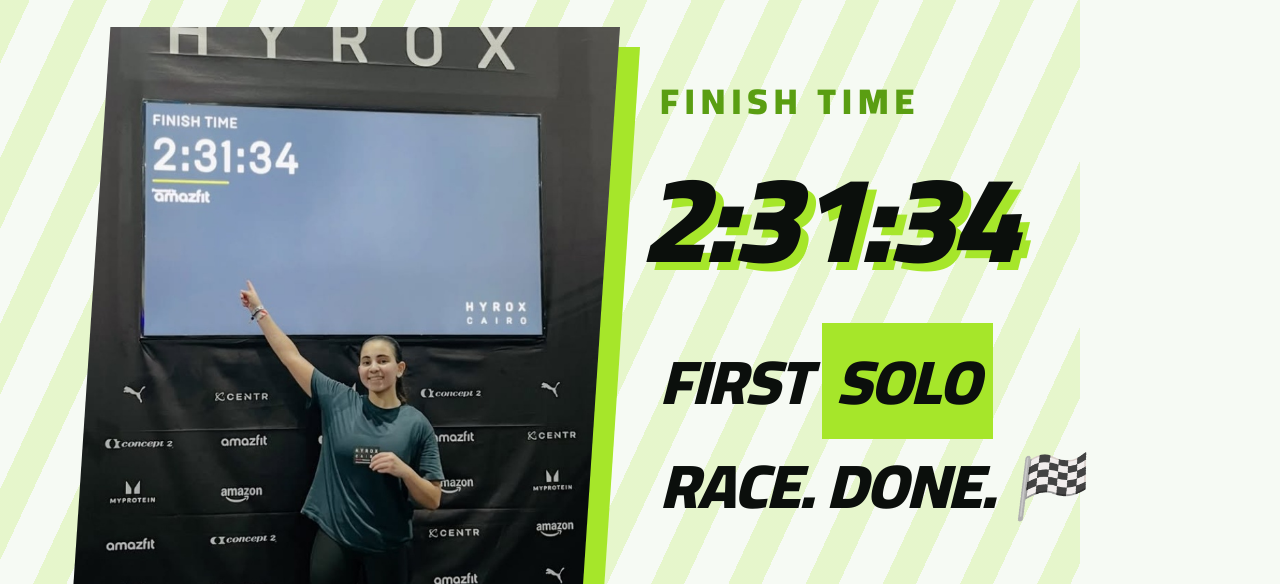
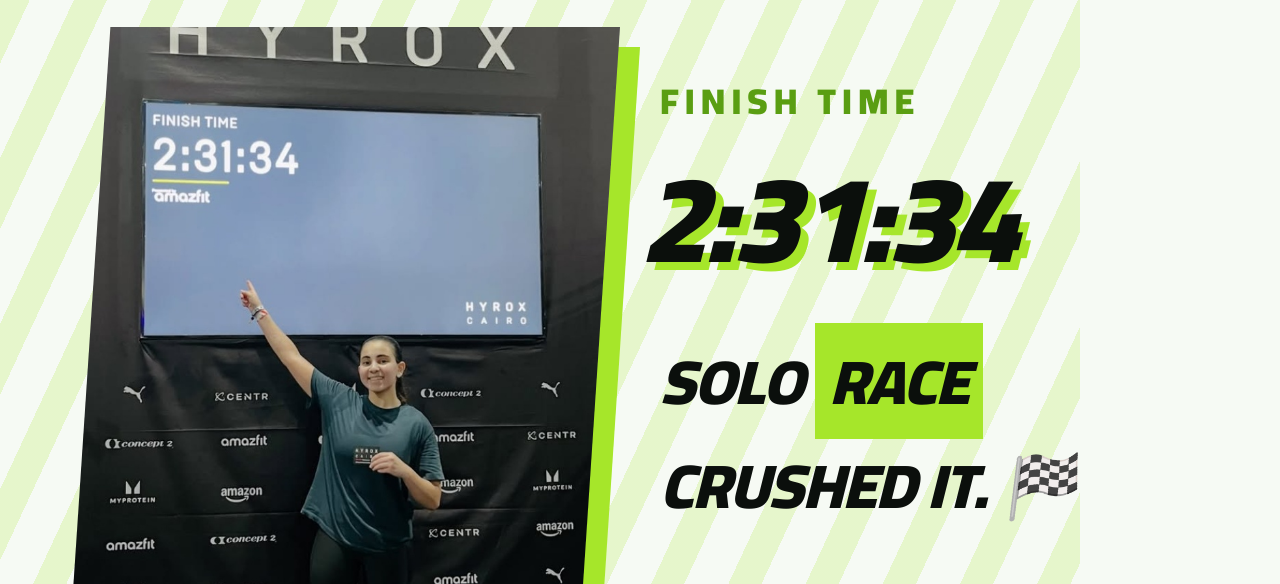
Before and after one commit to kamalessam64-cpu/cload-connection, a plain HTML site: page athletes/hla-moataz/post.html in a window 1280 px wide. Shown: the part 173-757 px from the top of the page. Drawn offline with Linux system fonts and the light colour scheme.

Commit message:
Hla Moataz post: drop 'first race' wording
Co-Authored-By: Claude Opus 5.5 <noreply@anthropic.com>
Claude-Session: https://claude.ai/code/session_01S3ChKFh5yz7vU8VsDH4XAg

```diff
--- a/athletes/hla-moataz/post.html
+++ b/athletes/hla-moataz/post.html
@@ -28,8 +28,8 @@ body{width:1080px;height:1350px;position:relative;overflow:hidden;background:#f6
 <div class="a photo"><img src="photo.jpg"></div>
 <div class="a lbl" style="top:240px;font-size:36px;letter-spacing:6px;color:var(--gd)">FINISH TIME</div>
 <div class="a time">2:31:34</div>
-<div class="a lbl" style="top:520px;font-size:62px;font-style:italic;letter-spacing:-1px;line-height:1.1">FIRST <span style="background:var(--g);padding:0 14px">SOLO</span></div>
-<div class="a lbl" style="top:600px;font-size:62px;font-style:italic;letter-spacing:-1px">RACE. DONE. 🏁</div>
+<div class="a lbl" style="top:520px;font-size:62px;font-style:italic;letter-spacing:-1px;line-height:1.1">SOLO <span style="background:var(--g);padding:0 14px">RACE</span></div>
+<div class="a lbl" style="top:600px;font-size:62px;font-style:italic;letter-spacing:-1px">CRUSHED IT. 🏁</div>
 <div class="a lbl" style="top:760px;font-size:30px;letter-spacing:6px;color:#555">HYROX CAIRO</div>
 <div class="a lbl" style="top:810px;font-size:30px;letter-spacing:6px;color:#555">SOLO DIVISION</div>
 <div class="a band"></div>
```
Also changed, not shown: athletes/hla-moataz/X7-Hla-Moataz-HYROX-Finisher.png.
